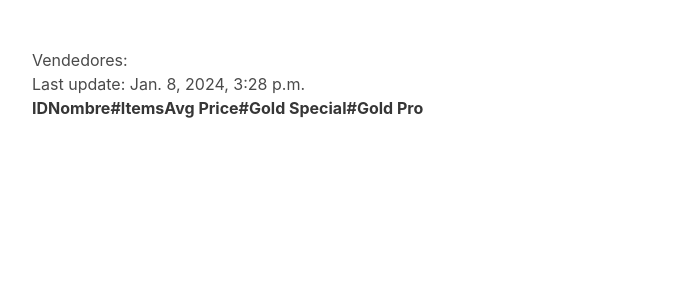
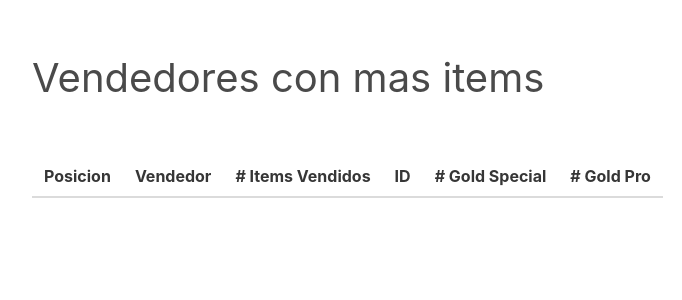
Before and after one commit to dsocolobsky/meli-smartwatches-dashboard, a Django app: page /vendors/ in a window 1280 px wide. Shown: the part 52-352 px from the top of the page, without its empty margins (228-910 px from the left). Run offline with Django 5.2, Linux system fonts and the light colour scheme; data comes from the database, SQL or seed files in the repository; data that the repository does not hold is empty.

Commit message:
Better frontend for vendedores

```diff
--- a/core/templates/vendedores.html
+++ b/core/templates/vendedores.html
@@ -1,36 +1,29 @@
 {% extends 'base.html' %}
 
 {% block content %}
-    <div class="pl-row">
-        <p>Vendedores:</p>
-    </div>
-    <div class="pl-row">
-        <p>Last update: {{ last_update }}</p>
-    </div>
-    <div class="pl-row">
-        <table>
+    <h1 class="is-size-2 mb-6">Vendedores con mas items</h1>
+    <table class="table is-striped is-hoverable">
         <thead>
         <tr>
+            <th>Posicion</th>
+            <th>Vendedor</th>
+            <th># Items Vendidos</th>
             <th>ID</th>
-                    <th>Nombre</th>
-                    <th>#Items</th>
-                    <th>Avg Price</th>
-                    <th>#Gold Special</th>
-                    <th>#Gold Pro</th>
+            <th># Gold Special</th>
+            <th># Gold Pro</th>
         </tr>
         </thead>
         <tbody>
         {% for vendor in vendors %}
             <tr>
-                        <td>{{ vendor.id }}</td>
+                <th>{{ forloop.counter }}</th>
                 <td>{{ vendor.name }}</td>
                 <td>{{ vendor.total_items }}</td>
-                        <td>{{ vendor.average_price }}</td>
+                <td>{{ vendor.id }}</td>
                 <td>{{ vendor.gold_special }}</td>
                 <td>{{ vendor.gold_pro }}</td>
             </tr>
         {% endfor %}
         </tbody>
     </table>
-    </div>
 {% endblock %}
```
Lines whose indentation alone changed are shown as unchanged.
